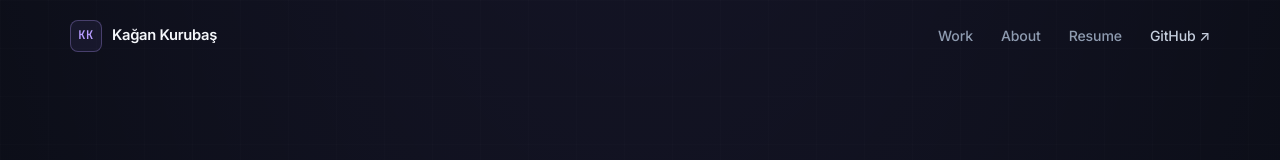
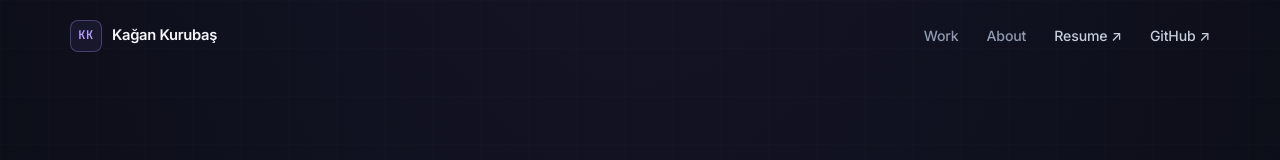
Before and after one commit to kagankurubas/kagankurubas.github.io, a React (Vite) app: page / in a window 1280 px wide. Shown: the top 160 px of the page. Built offline with nearby package versions, Linux system fonts and the light colour scheme.

Commit message:
feat: add downloadable resume to portfolio

```diff
--- a/src/components/About.tsx
+++ b/src/components/About.tsx
@@ -70,6 +70,8 @@ export const About: React.FC = () => {
             <a
               className="about-resume-link"
               href={about.resumeLink.href}
+              target="_blank"
+              rel="noreferrer"
               onClick={(e) => handleResumeClick(e, about.resumeLink.href)}
             >
               <span>{about.resumeLink.label}</span>
--- a/src/data/portfolioData.ts
+++ b/src/data/portfolioData.ts
@@ -7,7 +7,7 @@ export const siteData = {
     navLinks: [
       { label: 'Work', href: '#work' },
       { label: 'About', href: '#about' },
-      { label: 'Resume', href: '#contact' },
+      { label: 'Resume ↗', href: '/resume.pdf', external: true },
       { label: 'GitHub ↗', href: 'https://github.com/kagankurubas', external: true },
     ],
   },
@@ -154,7 +154,7 @@ export const siteData = {
       { label: 'LOCATION', value: 'Bursa, Türkiye' },
       { label: 'AVAILABILITY', value: 'Remote / Hybrid' },
     ],
-    resumeLink: { label: 'Resume ↗', href: '#contact' },
+    resumeLink: { label: 'Resume ↗', href: '/resume.pdf' },
   },
   beyondEngineering: {
     eyebrow: 'BEYOND ENGINEERING',
--- a/vite.config.ts
+++ b/vite.config.ts
@@ -6,7 +6,7 @@ export default defineConfig({
   plugins: [react()],
   server: {
     watch: {
-      ignored: ['**/public/og/**', '**/dist/**']
+      ignored: ['**/public/og/**', '**/dist/**', '**/*.pdf', '**/public/**/*.pdf']
     }
   }
 })
```
Also changed, not shown: 1 other file (tests, documents, lock files or other folders).
